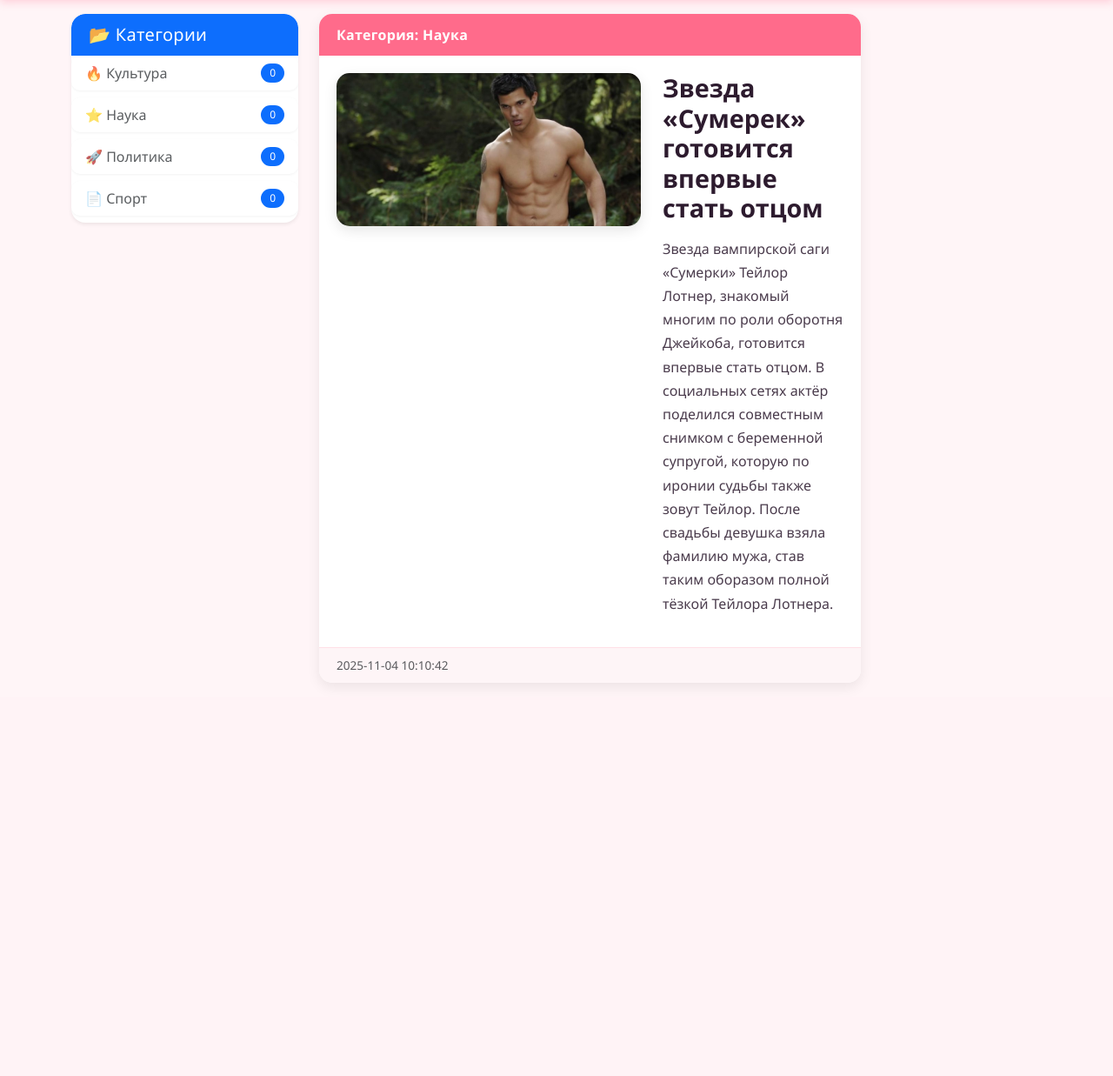
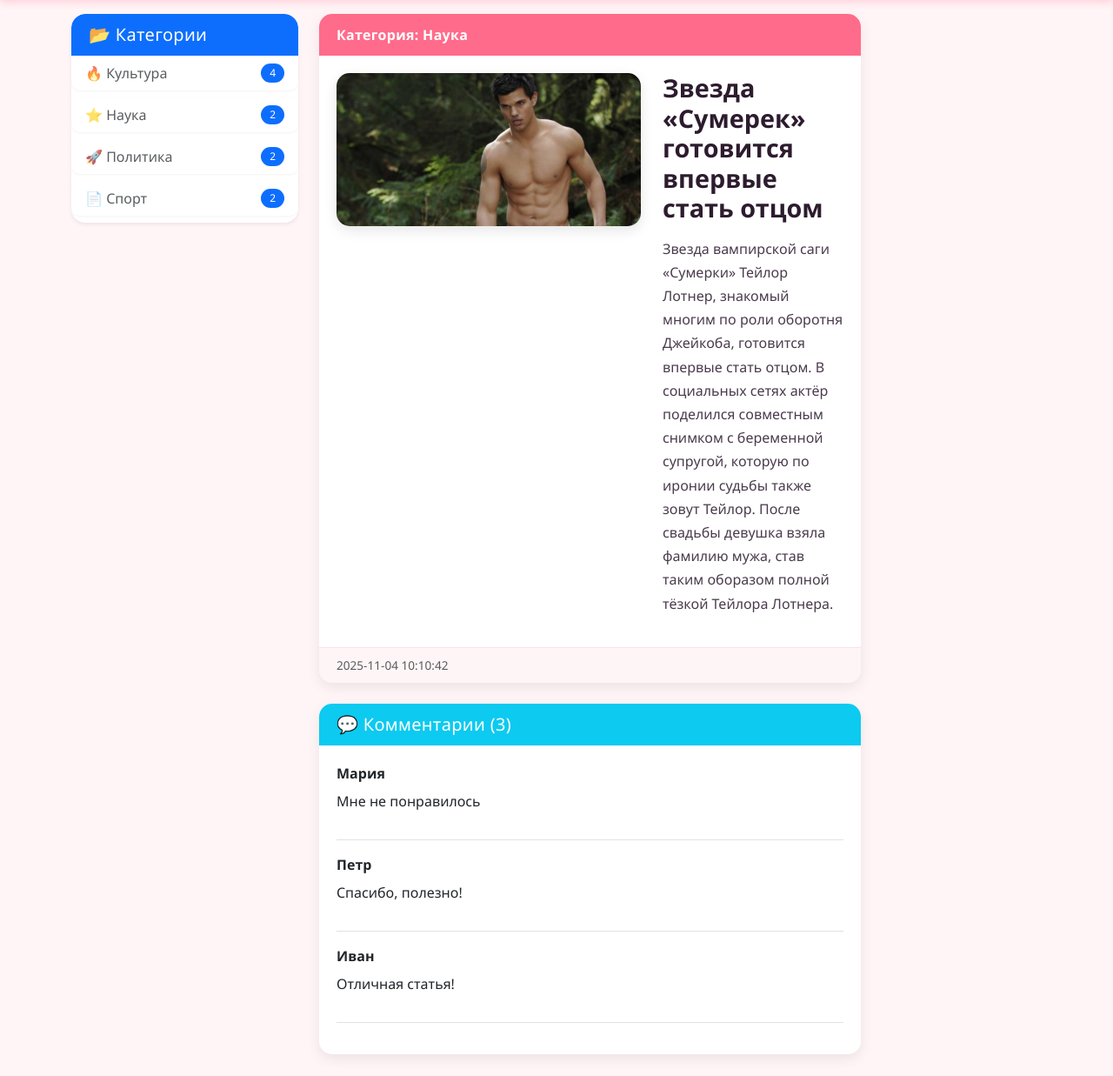
Before and after one commit to LeraRepchenko/NewsSite, a Django app: page /news/1/ in a window 1280 px wide. Shown: the part 76-1313 px from the top of the page at 87% size. Before the commit the page ends 863 px from the top, so only its background shows below. Run offline with Django 5.2, Linux system fonts and the light colour scheme; data comes from the database, SQL or seed files in the repository; both versions use the stored data as it was after the commit; some libraries are stand-ins or nearby versions.

Commit message:
Добавлены комментарии и ORM запросы для лабораторной работы 13

```diff
--- a/news/admin.py
+++ b/news/admin.py
@@ -3,6 +3,11 @@
 
 # Register your models here.
 from .models import News, Category
+from .models import Comment
+
+@admin.register(Comment)
+class CommentAdmin(admin.ModelAdmin):
+    list_display = ('author', 'news', 'created_at')
 
 
 class NewsAdmin(admin.ModelAdmin):
--- a/news/models.py
+++ b/news/models.py
@@ -26,6 +26,7 @@
     photo = models.ImageField(upload_to='photos/%Y/%m/%d', verbose_name='Фото', blank=True)
     is_published = models.BooleanField(default=True, verbose_name='Опубликовано')
     category = models.ForeignKey(Category, on_delete=models.PROTECT, null=True, verbose_name='Категория', )
+    views = models.IntegerField(default=0, verbose_name='Количество просмотров')
 
     def get_absolute_url(self):
         return reverse('view_news', kwargs={'pk': self.pk})
@@ -40,3 +41,23 @@
         verbose_name = 'Новость'
         verbose_name_plural = 'Новости'
         ordering = ['created_at', ]
+
+
+class Comment(models.Model):
+    news = models.ForeignKey(News, on_delete=models.CASCADE, related_name='comments', verbose_name='Новость')
+    author = models.CharField(max_length=100, verbose_name='Автор')
+    email = models.EmailField(verbose_name='Email', blank=True)
+    text = models.TextField(verbose_name='Текст комментария')
+    rating = models.IntegerField(default=0, verbose_name='Рейтинг')
+    ip_address = models.GenericIPAddressField(blank=True, null=True, verbose_name='IP адрес')
+    created_at = models.DateTimeField(auto_now_add=True, verbose_name='Дата создания')
+    parent = models.ForeignKey('self', on_delete=models.CASCADE, blank=True, null=True, related_name='replies',
+                               verbose_name='Ответ на')
+
+    def __str__(self):
+        return f'{self.author}: {self.text[:50]}'
+
+    class Meta:
+        verbose_name = 'Комментарий'
+        verbose_name_plural = 'Комментарии'
+        ordering = ['-created_at']
--- a/news/templates/news/view_news.html
+++ b/news/templates/news/view_news.html
@@ -31,5 +31,26 @@
             {{ news_item.created_at|date:"Y-m-d H:i:s" }}
         </div>
     </div>
+
+    <div class="card mt-4">
+        <div class="card-header bg-info text-white">
+            <h5 class="mb-0">💬 Комментарии ({{ news_item.comments.all|length }})</h5>
+        </div>
+        <div class="card-body">
+            {% for comment in news_item.comments.all %}
+                <div class="border-bottom mb-3 pb-3">
+                    <div class="d-flex justify-content-between align-items-center">
+                        <strong>{{ comment.author }}</strong>
+                        <small class="text-muted">{{ comment.created_date|date:"d.m.Y H:i" }}</small>
+                    </div>
+                    <p class="mt-2 mb-0">{{ comment.text|linebreaks }}</p>
+                </div>
+            {% empty %}
+                <p class="text-muted text-center mb-0">Пока нет комментариев. Будьте первым!</p>
+            {% endfor %}
+        </div>
+    </div>
+
+
 </div>
 {% endblock %}
--- a/news/templatetags/news_tags.py
+++ b/news/templatetags/news_tags.py
@@ -1,12 +1,15 @@
 
 from django import template
 from news.models import Category# noqa
+from django.db.models import Count, Q
 
 register = template.Library()
 
 @register.simple_tag(name='get_list_categories')
-def get_categories(name='get_list_categories'):
-    return Category.objects.all()
+def get_list_categories():
+    return Category.objects.annotate(
+        cnt=Count('news', filter=Q(news__is_published=True))
+    ).filter(cnt__gt=0)
 
 @register.inclusion_tag('news/list_categories.html')
 def show_categories(arg1='Последние новости'):
--- a/templates/inc/_sidebar.html
+++ b/templates/inc/_sidebar.html
@@ -30,7 +30,6 @@
     </div>
 </div>
 
-
 {% if last_news %}
 <div class="card shadow-sm border-0 rounded-4">
     <div class="card-header bg-success text-white rounded-top-4">
```
Also changed, not shown: db.sqlite3, news/migrations/0005_news_views.py (added), news/migrations/0006_comment.py (added).
